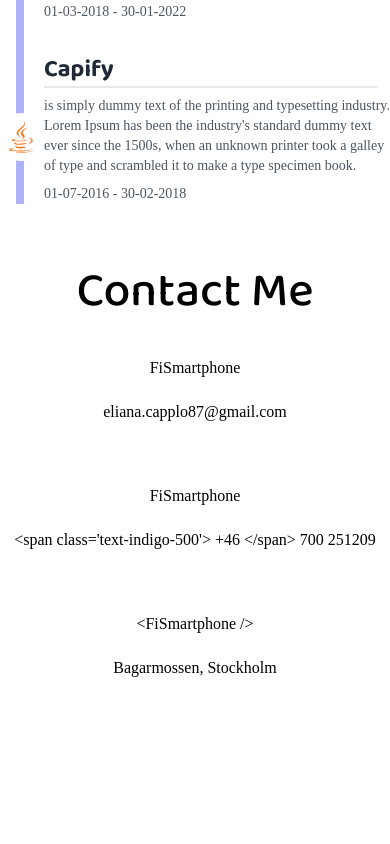
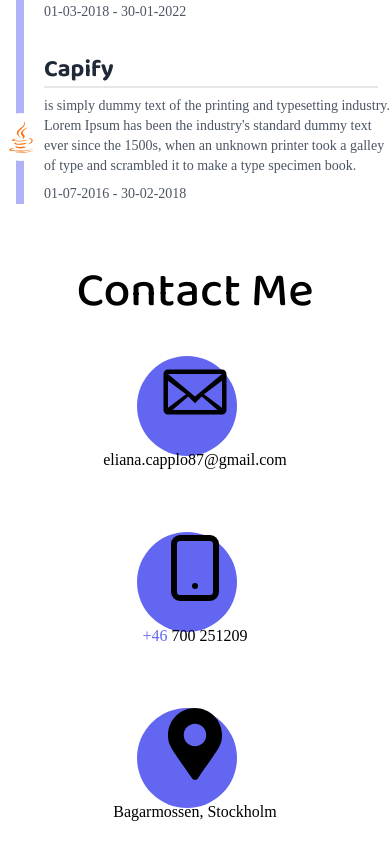
Before and after one commit to eliana1507/portfolio, a React (Create React App) app: page / in a window 390 px wide. Shown: the part 1826-2670 px from the top of the page. Before the commit the page ends 2526 px from the top, so only its background shows below. Built offline with nearby package versions, Linux system fonts and the light colour scheme; a web font is replaced by a local one.

Commit message:
fix mobile style

```diff
--- a/src/App.tsx
+++ b/src/App.tsx
@@ -1,6 +1,6 @@
 import './App.css';
 import About from './components/about/About';
-import { Contact } from './components/contact/Contact';
+import { Contact } from './components/contact/Contacts';
 import { Home } from './components/home/Home';
 import { WorksHistory } from './components/worksHistory/WorksHistory';
 import { WorksHistoryMobile } from './components/worksHistory/WorksHistoryMobile/WorksHistoryMobile';
--- a/src/components/contact/Contact.tsx
+++ /dev/null
@@ -1,25 +0,0 @@
-import { FiSmartphone } from "react-icons/fi";
-import contacts from "../../utils/contacts.json";
-import { createElement } from "react";
-
-export const Contact = () => {
-
-  return (
-    <>
-      <section className="mt-16 text-center">
-        <h2 className="title text-5xl">Contact Me</h2>
-        {
-          contacts.map((contact, index) => (
-            <article className="container flex flex-col justify-center align-middle mt-10" key={index}>
-              <a href={contact.link} className="text-md mx-auto">
-                {/* <FiSmartphone className="text-7xl mx-auto" /> */}
-                {contact.icon}
-                <h5 className="my-5">{contact.text}</h5>
-              </a>
-            </article>
-          ))
-        }
-      </section>
-    </>
-  )
-}
--- /dev/null
+++ b/src/components/contact/Contacts.css
@@ -0,0 +1,14 @@
+.dissolve-circle {
+  position: absolute;
+  left: 35%;
+  width: 100px;
+  height: 100px;
+  opacity: 1;
+  border-radius: 50%;
+  transition: opacity 0.3s ease-in-out;
+  z-index: -1;
+}
+
+a:hover .dissolve-circle {
+  opacity: 1;
+}
--- /dev/null
+++ b/src/components/contact/Contacts.tsx
@@ -0,0 +1,33 @@
+import { FiSmartphone } from "react-icons/fi";
+import { GoMail } from "react-icons/go";
+import contacts from "../../utils/contacts.json";
+import { FaMapMarkerAlt } from "react-icons/fa";
+import './Contacts.css';
+
+export const Contact = () => {
+  const iconStyle = "text-7xl mx-auto";
+  return (
+    <>
+      <section className="mt-16 text-center">
+        <h2 className="title text-5xl">Contact Me</h2>
+        {
+          contacts.map((contact, index) => (
+            <article className="container flex flex-col justify-center align-middle mt-10" key={index}>
+              <a href={contact.link} className="text-md mx-auto">
+                <div className="dissolve-circle bg-indigo-500"></div>
+                {
+                  {
+                    'phone': <FiSmartphone className={iconStyle} />,
+                    'mail': <GoMail className={iconStyle} />,
+                    'map': <FaMapMarkerAlt className={iconStyle} />
+                  }[contact.icon]
+                }
+                <h5 className="my-5"><span className={`text-indigo-500 ${contact.icon !== 'phone' && 'hidden'}`}> +46 </span>{contact.text}</h5>
+              </a>
+            </article>
+          ))
+        }
+      </section>
+    </>
+  )
+}
--- a/src/utils/contacts.json
+++ b/src/utils/contacts.json
@@ -1,17 +1,17 @@
 [
   {
     "link": "mailto:eliana.capplo87@gmail.com",
-    "icon": "FiSmartphone",
+    "icon": "mail",
     "text": "eliana.capplo87@gmail.com"
   },
   {
     "link": "tel:+46 7002 51269",
-    "icon": "FiSmartphone",
-    "text": "<span class='text-indigo-500'> +46 </span> 700 251209"
+    "icon": "phone",
+    "text": "700 251209"
   },
   {
-    "link": "https: //goo.gl/maps/cR7aBr3zKRakg9Fd8",
-    "icon": "<FiSmartphone />",
+    "link": "https://goo.gl/maps/cR7aBr3zKRakg9Fd8",
+    "icon": "map",
     "text": "Bagarmossen, Stockholm"
   }
 ]
```
